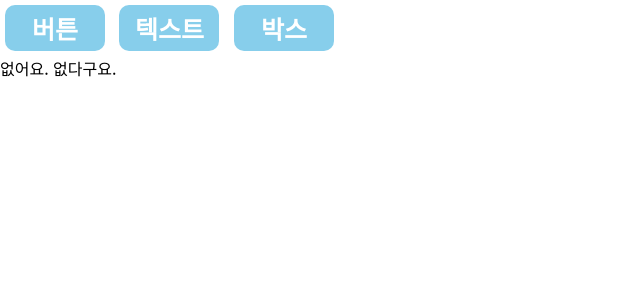
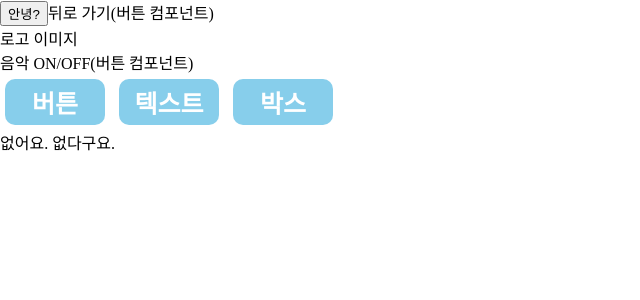
Before and after one commit to yb8350/Beverage_Psychological_Test, a React (Create React App) app: page / in a window 1280 px wide. Shown: the top 300 px of the page, without its empty margins (0-640 px from the left). Built offline with nearby package versions, Linux system fonts and the light colour scheme.

Commit message:
Create Header components

```diff
--- a/src/App.js
+++ b/src/App.js
@@ -1,5 +1,6 @@
 import { Link, Switch, Route } from "react-router-dom";
 import UiMatcher from "./components/UiMatcher";
+import Header from "./components/Header";
 
 function App() {
   const style = {
@@ -19,6 +20,7 @@ function App() {
   return (
     <>
       <div>
+        <Header></Header>
         <Link to="/ui/button" style={style}>
           버튼
         </Link>
--- /dev/null
+++ b/src/components/Header/Header.js
@@ -0,0 +1,25 @@
+import Button from "../Button";
+
+const isFirst = true;
+
+const Header = () => (
+  <header className="header">
+    <div className="header-content">
+      {isFirst && (
+        <span>
+          <div className="left">
+            <Button></Button>뒤로 가기(버튼 컴포넌트)
+          </div>
+        </span>
+      )}
+      <span>
+        <div className="center">로고 이미지</div>
+      </span>
+      <span>
+        <div className="right">음악 ON/OFF(버튼 컴포넌트)</div>
+      </span>
+    </div>
+  </header>
+);
+
+export default Header;
--- /dev/null
+++ b/src/components/Header/Header.scss
@@ -0,0 +1,29 @@
+.header {
+  height: 4rem;
+  background-color: red;
+
+  .header-content {
+    height: 100%;
+    display: flex;
+    align-items: center;
+    justify-content: space-between;
+
+    margin-left: auto;
+    margin-right: auto;
+
+    .left {
+      display: flex;
+      align-items: center;
+      justify-content: center;
+      color: rgb(52, 58, 64);
+      font-size: 1.3125rem;
+      font-weight: 600;
+    }
+
+    .right {
+      display: flex;
+      align-items: center;
+      position: relative;
+    }
+  }
+}
--- /dev/null
+++ b/src/components/Header/index.js
@@ -0,0 +1 @@
+export { default } from "./Header";
--- a/src/styles/base.scss
+++ b/src/styles/base.scss
@@ -1,7 +1,7 @@
-@import url("//fonts.googleapis.com/earlyaccess/notosanskr.css");
+// @import url("//fonts.googleapis.com/earlyaccess/notosanskr.css");
 
 * {
   margin: 0;
   box-sizing: border-box;
-  font-family: "Noto Sans KR", sans-serif;
+  // font-family: "Noto Sans KR", sans-serif;
 }
```
